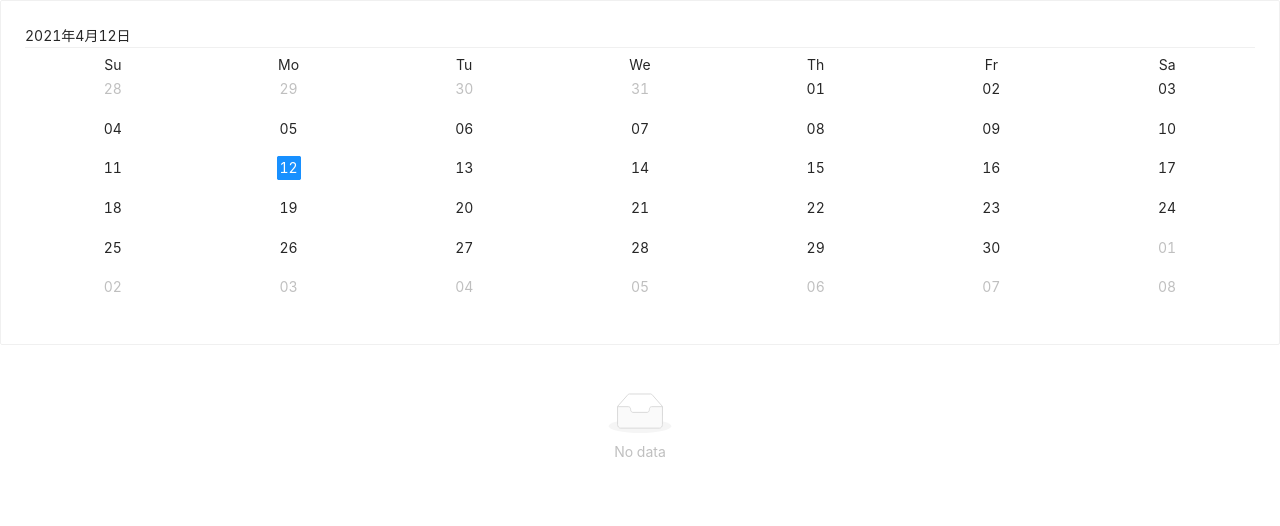
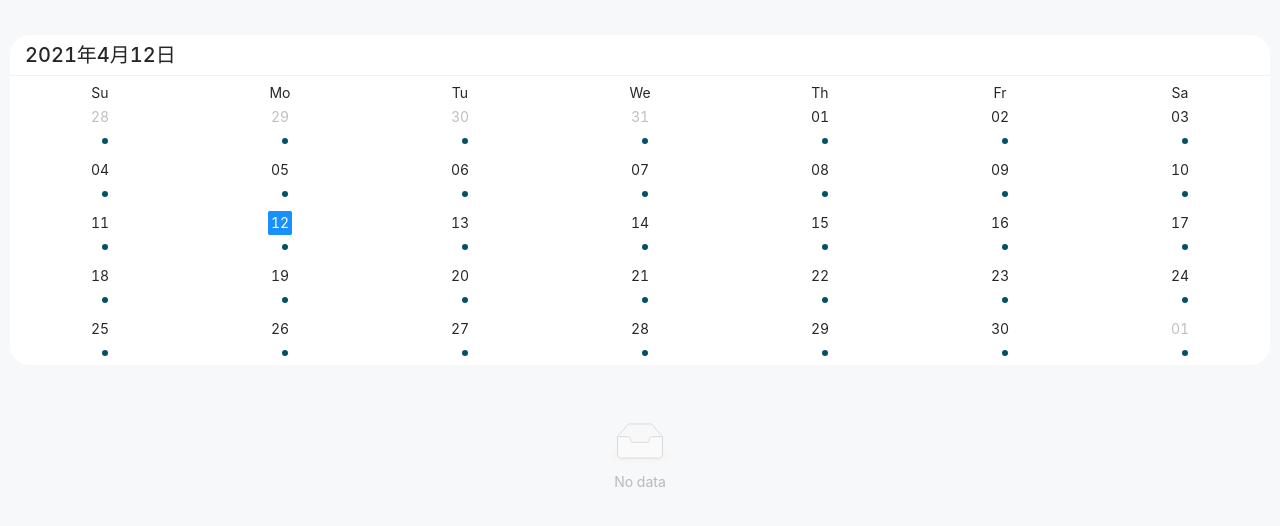
Before and after one commit to YuChenLiao/hack2021, a React (Create React App) app: page /mainPage in a window 1280 px wide. Shown: the top 526 px of the page. Built offline with nearby package versions, Linux system fonts and the light colour scheme.

Commit message:
将日历界面改为class组件

```diff
--- /dev/null
+++ b/src/pages/mainPage.css
@@ -0,0 +1,24 @@
+.mainBox {
+  width: 100%;
+  height: 100%;
+  background-color: #F6F8FA;
+  text-align: center;
+  padding-top: 25px;
+}
+
+.clBox {
+  border-radius: 20px;
+  overflow: hidden;
+  margin: 10px;
+  box-sizing: border-box;
+  height: 330px;
+}
+
+.clHeader {
+  font-size: 20px;
+  font-weight: 500;
+  height: 40px;
+  line-height: 40px;
+  text-align: left;
+  padding-left: 15px;
+}
--- a/src/pages/mainPage.js
+++ b/src/pages/mainPage.js
@@ -1,63 +1,80 @@
 import React from 'react';
-import { Card, Calendar, Modal, List } from 'antd';
+import { Calendar, Modal, List, Badge } from 'antd';
 import moment from '../component/moment';
 import 'antd/dist/antd.css';
+import './mainPage.css'
 
-function MainPage() {
-  const [visible, setVisible] = React.useState(false);
-  const [confirmLoading, setConfirmLoading] = React.useState(false);
-
-  const [modalText, setModalText] = React.useState('Content of the modal');
-  function onChange(value) {
+class MainPage extends React.Component {
+  constructor(props) {
+    super(props);
+    this.state={
+      visible: false,
+      setVisible: false,
+      confirmLoading: false,
+      setConfirmLoading: false,
+      modalText: 'Content of the modal',
+      setModalText: 'Content of the modal',
+    }
+  }
+  onChange(value) {
     console.log(value._d);
-    showModal();
+    this.showModal();
   }
 
-  const showModal = () => {
-    setVisible(true);
+  showModal = () => {
+    this.setState({visible: true});
   };
 
-  const handleOk = () => {
-    setModalText('The modal will be closed after two seconds');
-    setConfirmLoading(true);
+  handleOk = () => {
+    this.setState({modalText:'The modal will be closed after two seconds'});
+    this.setState({setConfirmLoading: true});
     setTimeout(() => {
-      setVisible(false);
-      setConfirmLoading(false);
+      this.setState({visible: false});
+      this.setState({setConfirmLoading:false});
     }, 2000);
   };
 
-  const handleCancel = () => {
+  handleCancel = () => {
     console.log('Clicked cancel button');
-    setVisible(false);
+    this.setState({visible: false});
   };
 
+  showBadge = (value) => {
+    const num = value.date();
+    return num ? (
+      <Badge status="success" offset={[5, 0]} color="#015266" />
+    ) : null;
+  }
+  render() {
     return (
-    <div>
-      <Card>
+      <div className="mainBox">
+        <div className="clBox">
           <Calendar
             fullscreen={false}
-          onChange={onChange}
+            onSelect={this.onChange}
             headerRender={() => {
               let date =  moment();
               return (
-              <div>{date.format('LL')}</div>
+                <div className="clHeader">{date.format('LL')}</div>
               )
             }}
+            dateCellRender={this.showBadge}
           />
-      </Card>
+        </div>
         <Modal
           title="Title"
-        visible={visible}
-        onOk={handleOk}
-        confirmLoading={confirmLoading}
-        onCancel={handleCancel}
+          visible={this.state.visible}
+          onOk={this.handleOk}
+          confirmLoading={this.state.confirmLoading}
+          onCancel={this.state.handleCancel}
         >
-        <p>{modalText}</p>
+          <p>{this.state.modalText}</p>
         </Modal>
         <List>
         </List>
       </div>
     );
   }
+}
 
 export default MainPage;
```
Lines whose indentation alone changed are shown as unchanged.
